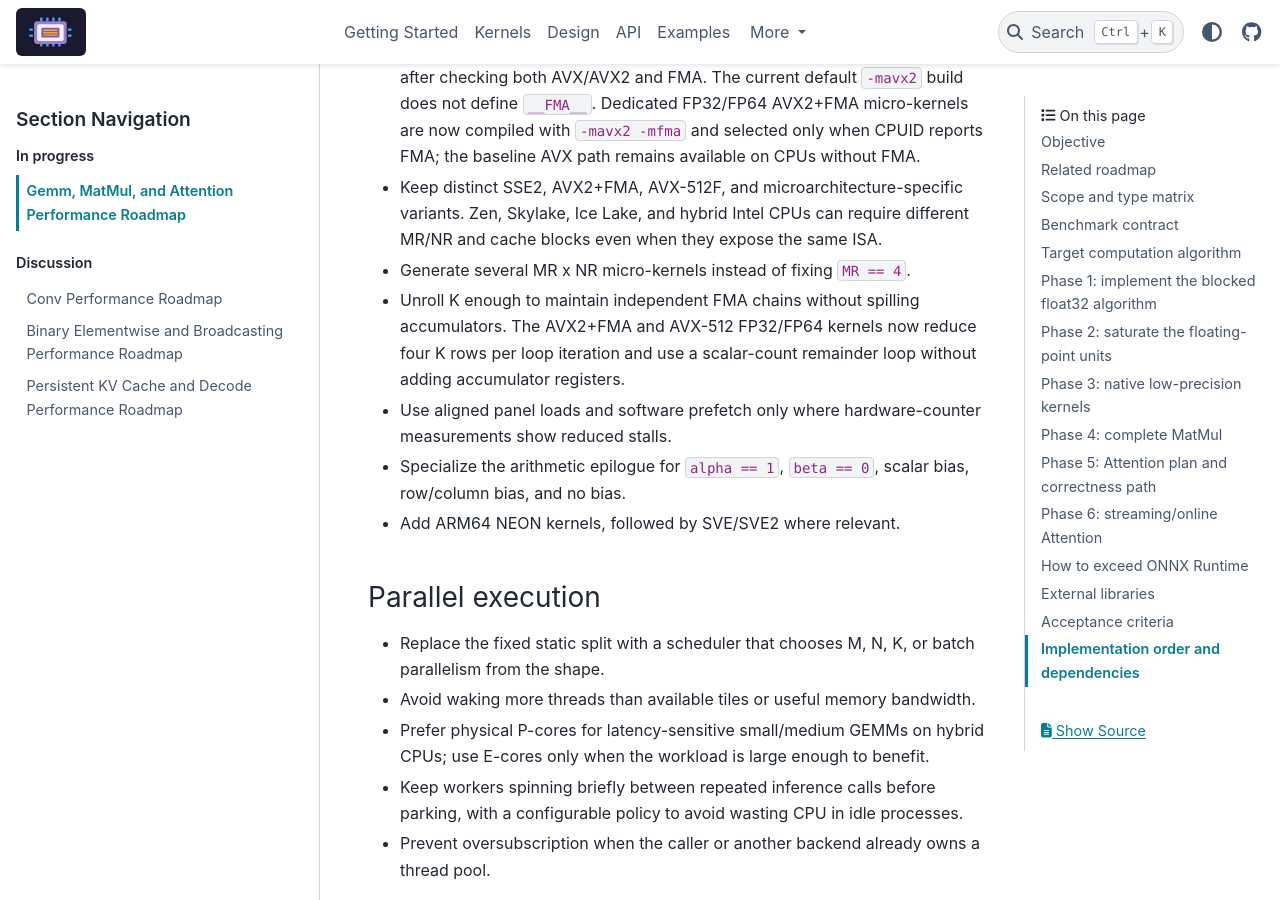
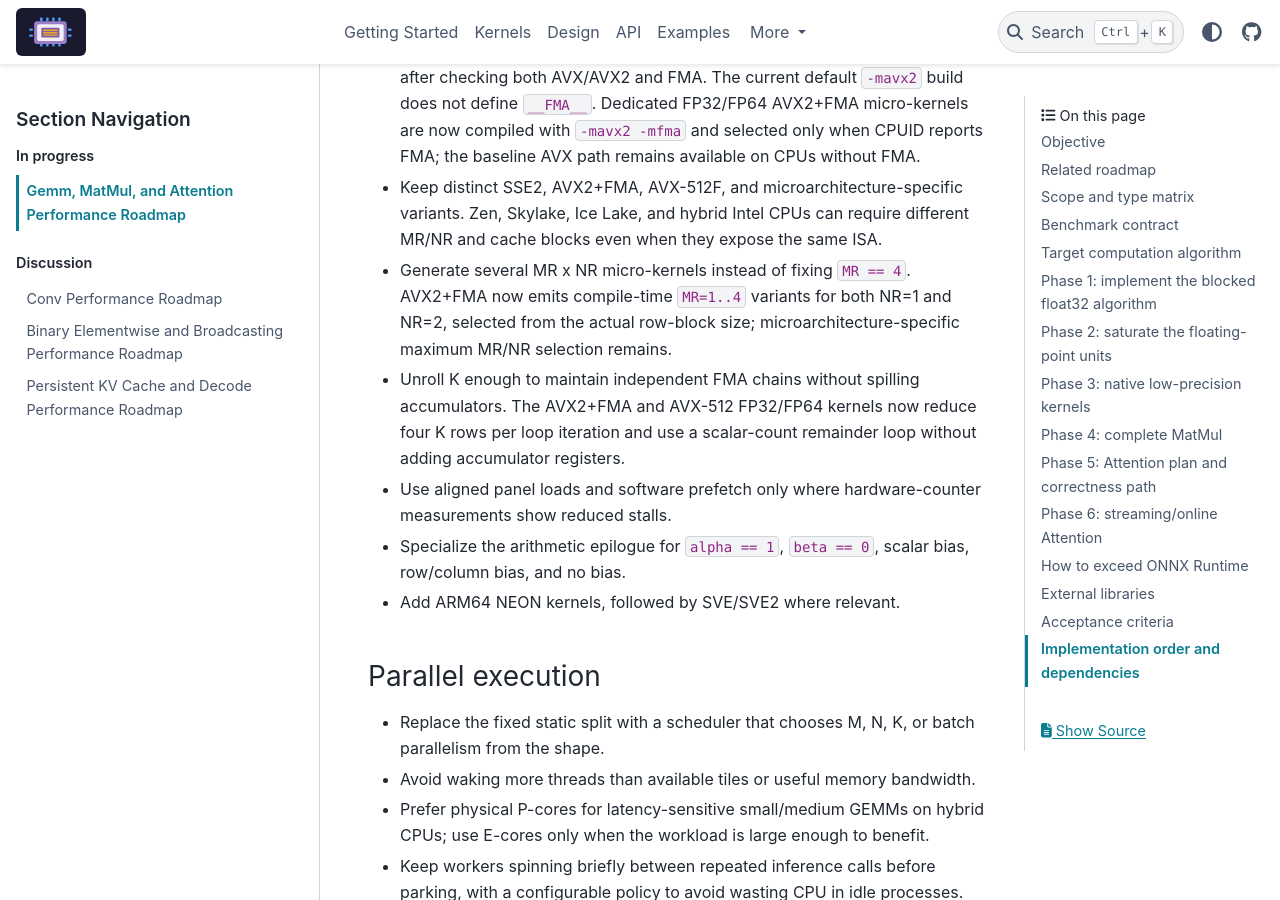
Before and after one commit to xadupre/onnx-light-cpu, a Sphinx documentation site: the page built from docs/next_steps/2026_08_gemm_matmul.rst, in a window 1280 px wide and 900 px high, scrolled down 5675 px. Built offline with Sphinx 7.4.7 and the PyData theme 0.15.4, drawn with Linux system fonts in a browser that asks for light colours; pages that are not in the unit, such as notebooks, are missing from menus.

Commit message:
Generate AVX2 FMA GEMM MR variants (#145)
* Generate AVX2 FMA GEMM MR variants

Co-authored-by: Copilot <223556219+Copilot@users.noreply.github.com>

* Link P4 roadmap to PR 145

Co-authored-by: Copilot <223556219+Copilot@users.noreply.github.com>

---------

Co-authored-by: Copilot <223556219+Copilot@users.noreply.github.com>

```diff
--- a/docs/next_steps/2026_08_gemm_matmul.rst
+++ b/docs/next_steps/2026_08_gemm_matmul.rst
@@ -235,6 +235,9 @@ Phase 2: saturate the floating-point units
   variants. Zen, Skylake, Ice Lake, and hybrid Intel CPUs can require different
   MR/NR and cache blocks even when they expose the same ISA.
 * Generate several MR x NR micro-kernels instead of fixing ``MR == 4``.
+  AVX2+FMA now emits compile-time ``MR=1..4`` variants for both NR=1 and NR=2,
+  selected from the actual row-block size; microarchitecture-specific maximum
+  MR/NR selection remains.
 * Unroll K enough to maintain independent FMA chains without spilling
   accumulators. The AVX2+FMA and AVX-512 FP32/FP64 kernels now reduce four K
   rows per loop iteration and use a scalar-count remainder loop without adding
@@ -588,8 +591,9 @@ require measurements on dedicated hardware.
      - Priority FP32/FP64 corpus reaches 0.9-1.0x MLAS.
      - P3.
      - AVX2+FMA and AVX-512 micro-kernels implemented, including four-way K
-       unrolling; ARM kernels, scheduler tuning, and the performance gate
-       remain.
+       unrolling and AVX2 compile-time MR=1..4 variants; ARM kernels,
+       microarchitecture-specific MR/NR selection, scheduler tuning, and the
+       performance gate remain.
      - `onnx-light-cpu #133
        <https://github.com/xadupre/onnx-light-cpu/pull/133>`_,
        `onnx-light-cpu #141
@@ -597,7 +601,9 @@ require measurements on dedicated hardware.
        `onnx-light-cpu #142
        <https://github.com/xadupre/onnx-light-cpu/pull/142>`_,
        `onnx-light-cpu #143
-       <https://github.com/xadupre/onnx-light-cpu/pull/143>`_
+       <https://github.com/xadupre/onnx-light-cpu/pull/143>`_,
+       `onnx-light-cpu #145
+       <https://github.com/xadupre/onnx-light-cpu/pull/145>`_
    * - P5
      - Native/panel-converted FP16, BF16, and integer paths.
      - Low-precision corpus reaches 0.9x MLAS where MLAS supports the type.
```
Also changed, not shown: docs/design/gemm_kernel_design.rst (+5 -2 lines), 2 other files.
